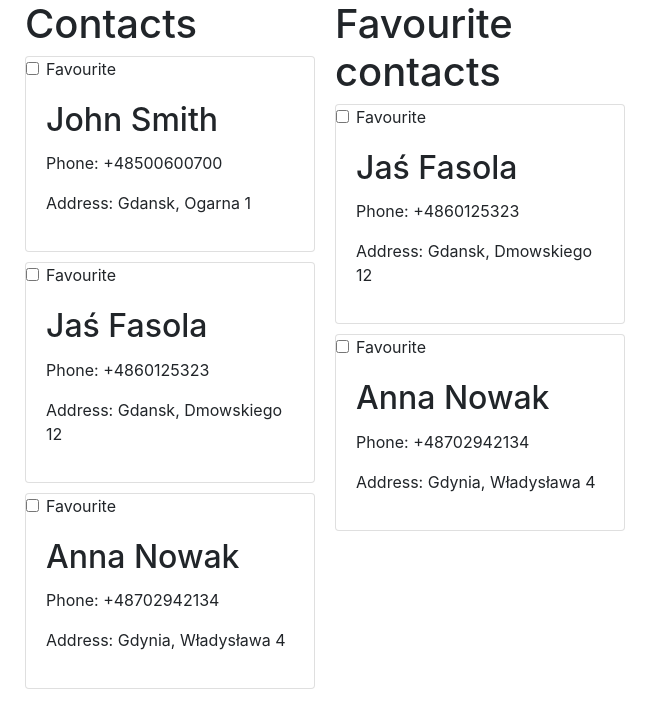
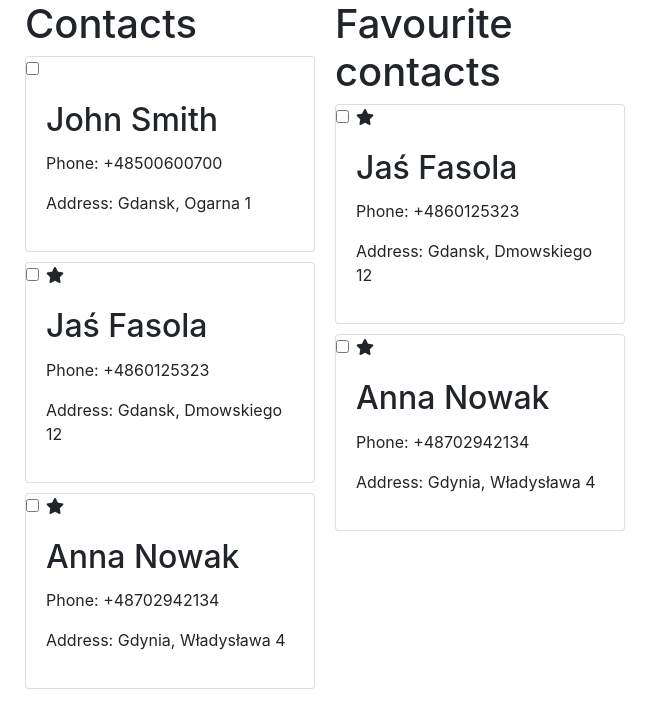
Before and after one commit to jciechowski/dev-meeting-react, a React (Create React App) app: page / in a window 1280 px wide. Shown: the top 728 px of the page, without its empty margins (0-663 px from the left). Built offline with nearby package versions, Linux system fonts and the light colour scheme.

Commit message:
added font awesome

```diff
--- a/public/index.html
+++ b/public/index.html
@@ -6,6 +6,12 @@
     <link
       rel="stylesheet"
       href="https://stackpath.bootstrapcdn.com/bootstrap/4.1.3/css/bootstrap.min.css"
+    />
+    <link
+      rel="stylesheet"
+      href="https://use.fontawesome.com/releases/v5.5.0/css/all.css"
+      integrity="sha384-B4dIYHKNBt8Bc12p+WXckhzcICo0wtJAoU8YZTY5qE0Id1GSseTk6S+L3BlXeVIU"
+      crossorigin="anonymous"
     />
 
     <meta name="viewport" content="width=device-width, initial-scale=1, shrink-to-fit=no" />
--- a/src/components/contact.js
+++ b/src/components/contact.js
@@ -5,8 +5,8 @@ function ContactTile({ item }) {
     <div className="card" key={item.id}>
       <div className="form-check float-right">
         <input className="form-check-input" type="checkbox" value="" id="favouriteCheckbox" />
-        <label className="form-check-label" for="favouriteCheckbox">
-          Favourite
+        <label className="form-check-label">
+          <span className="star">{item.favourite && <i className="fas fa-star" />}</span>
         </label>
       </div>
       <span className="card-body">
```
